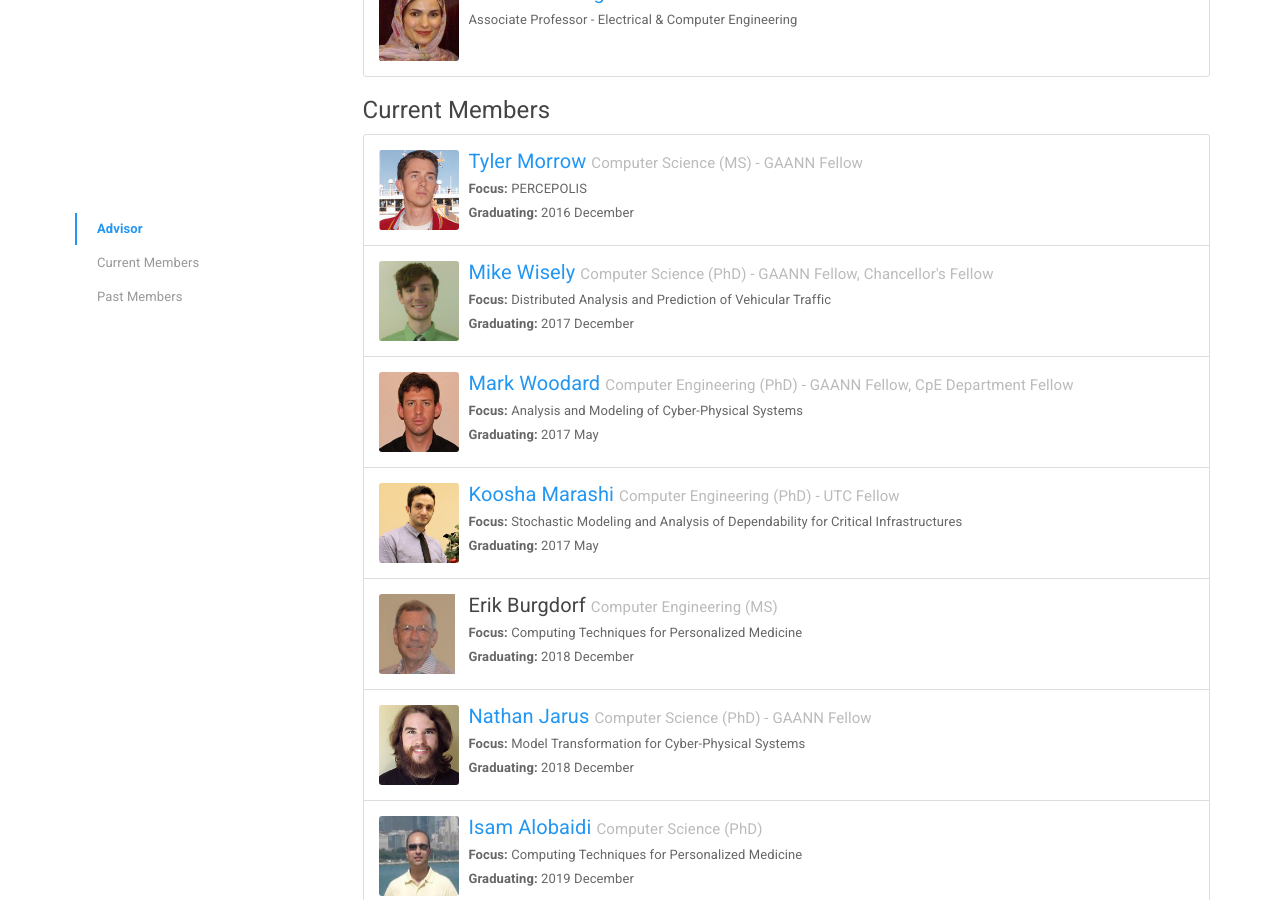
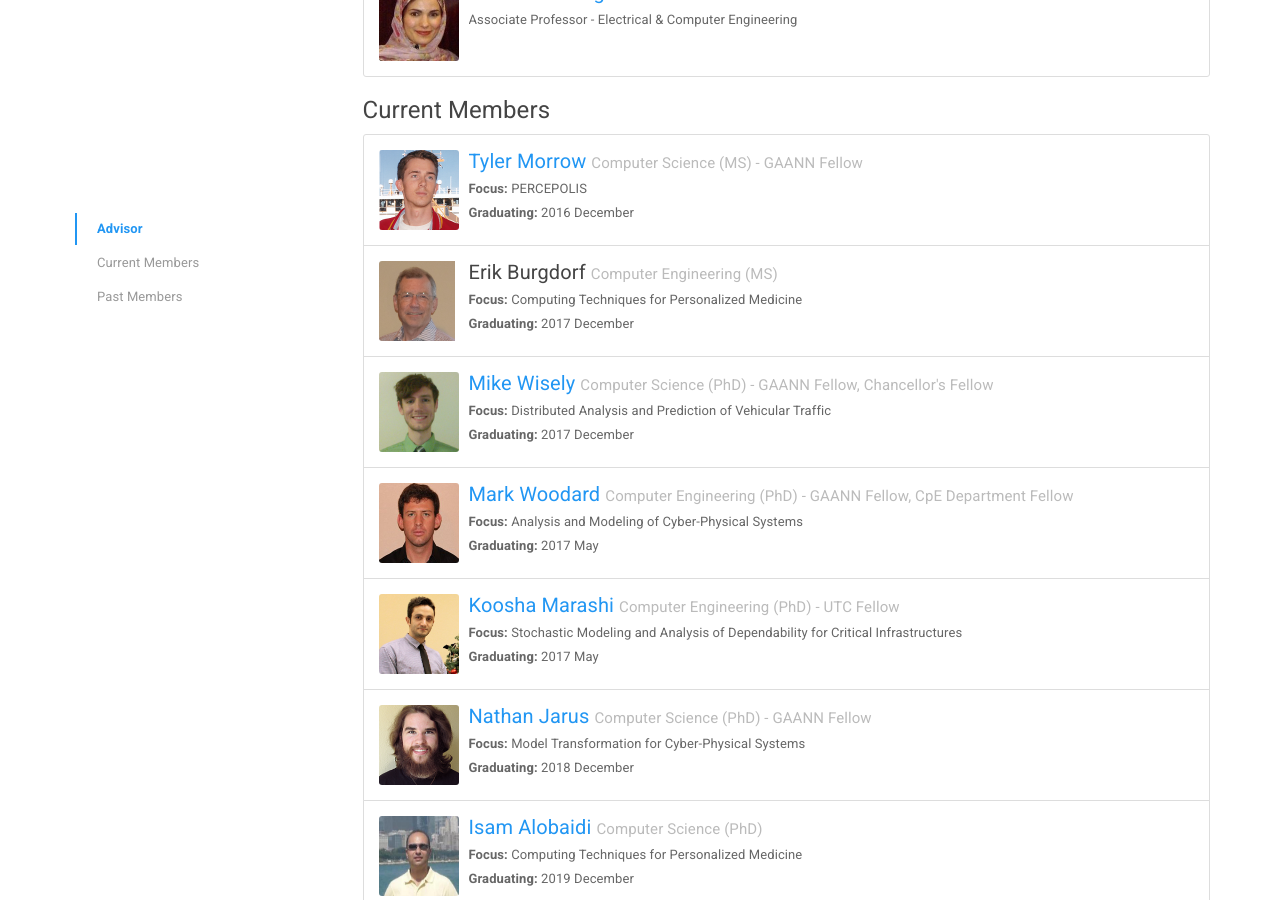
Before and after one commit to sendecomp/sendecomp-website, a Jekyll site: the page built from people.html, in a window 1280 px wide and 900 px high, scrolled down 278 px. Built offline with Jekyll 4.4.1, drawn with Linux system fonts in a browser that asks for light colours.

Commit message:
Update members.yml

```diff
--- a/_data/members.yml
+++ b/_data/members.yml
@@ -43,7 +43,7 @@
 - name: Erik Burgdorf
   degree: Computer Engineering (MS)
   status: Active
-  grad: 2018 December
+  grad: 2017 December
   focus: Computing Techniques for Personalized Medicine
   emp:
   website:
```
